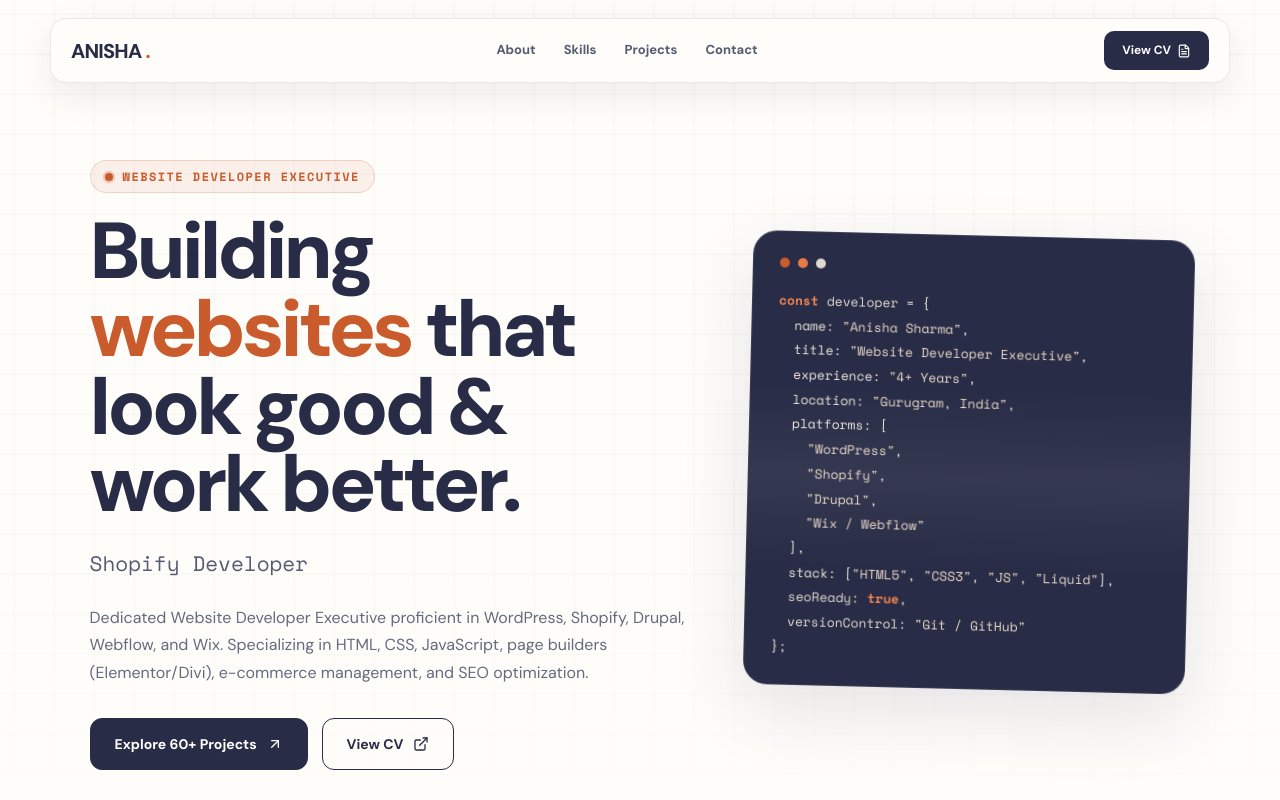
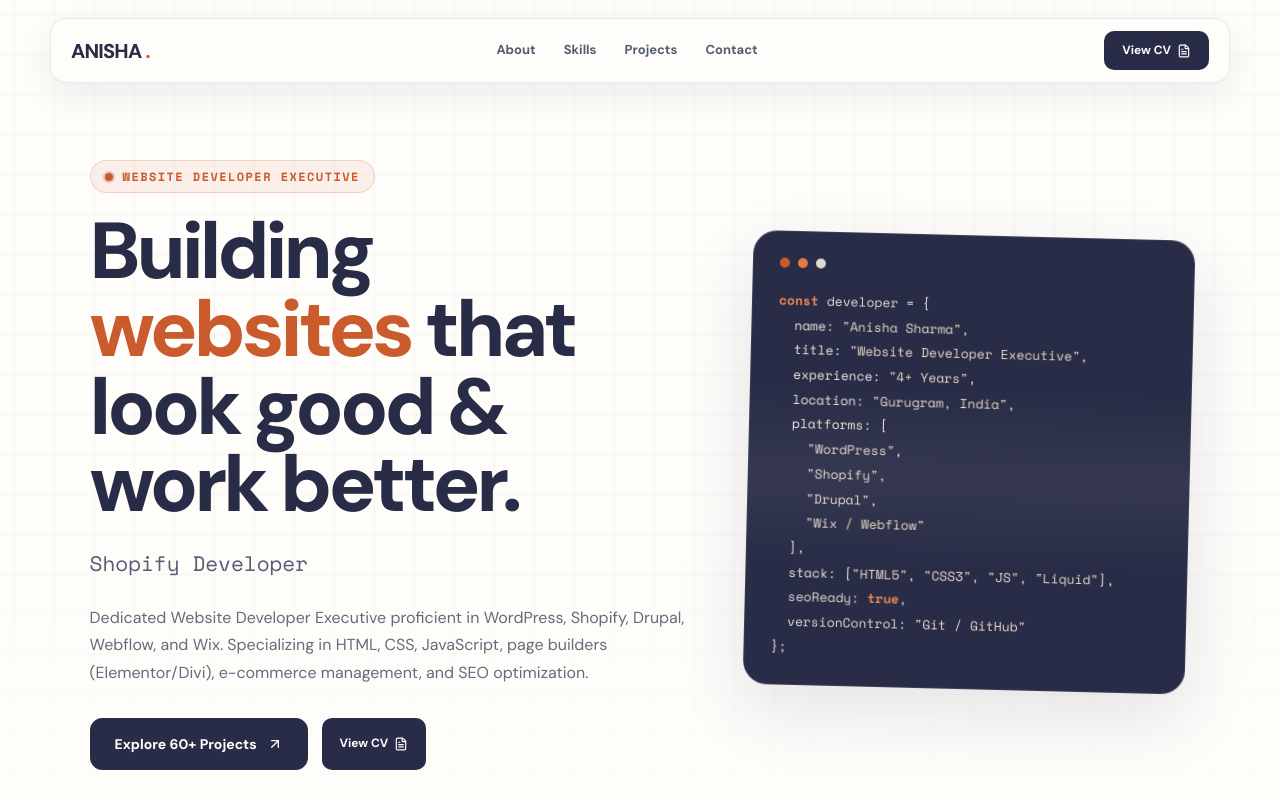
Before and after one commit to Anisha-Sharma-05/portfolio, a plain HTML site: page index.html in a window 1280 px wide. Shown: the top 800 px of the page. Drawn offline with nearby package versions, Linux system fonts and the light colour scheme.

Commit message:
Update index.html

```diff
--- a/index.html
+++ b/index.html
@@ -1056,9 +1056,9 @@
           <a class="btn dark" href="#projects">
             <span>Explore 60+ Projects</span> <i data-lucide="arrow-up-right" style="width:16px;height:16px;"></i>
           </a>
-          <a class="btn" href="Anisha Sharma - Web Developer CV.pdf" target="_blank" rel="noopener">
-            <span>View CV</span> <i data-lucide="external-link" style="width:16px;height:16px;"></i>
-          </a>
+        <a class="nav-cta" href="https://drive.google.com/file/d/1zvbIGQEr4eq5PsOcVTb609wlJJHbqtES/view?usp=sharing" target="_blank" rel="noopener">
+  <span>View CV</span> <i data-lucide="file-text" style="width:14px;height:14px;"></i>
+</a>
         </div>
       </div>
 
```
